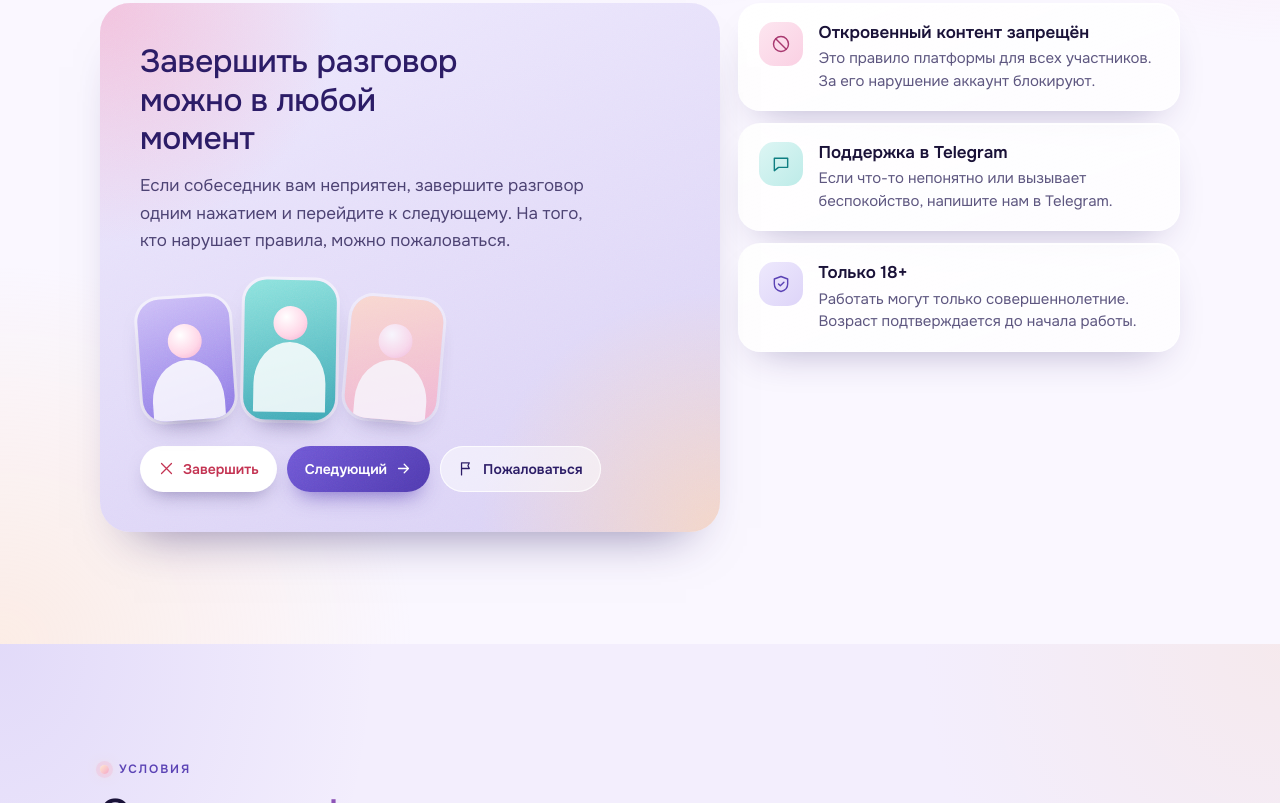
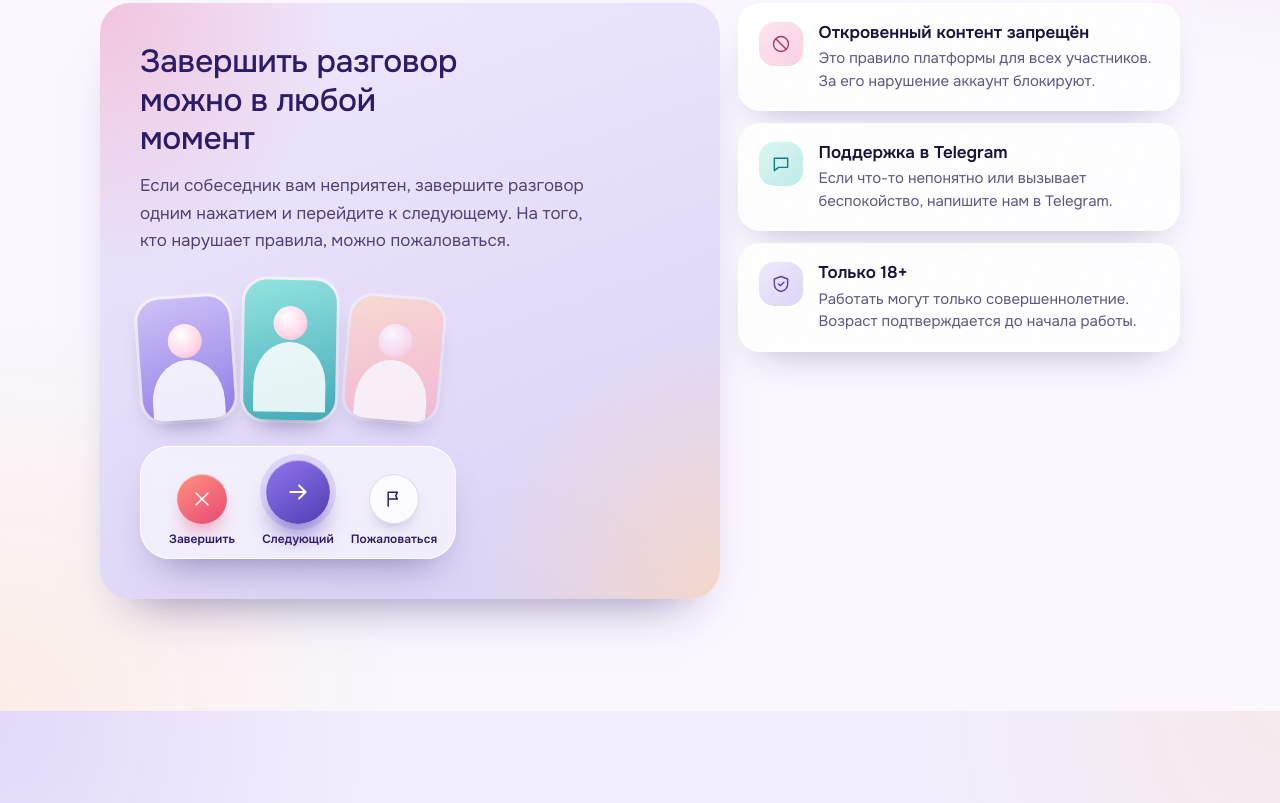
Before and after one commit to drugboydrug/orbiella-site, a plain HTML site: page site/index.full-no-caption.html in a window 1280 px wide. Shown: the part 3238-4041 px from the top of the page. Drawn offline with Linux system fonts and the light colour scheme; a web font is replaced by a local one.

Commit message:
Safety block: video-call style action dock under participant cards

```diff
--- a/site/index.full-no-caption.html
+++ b/site/index.full-no-caption.html
@@ -658,6 +658,24 @@ html.lang-swap main,html.lang-swap footer{animation:langIn .45s var(--ease)}
 @media (max-width:360px){.btn{padding:0 18px;font-size:.9375rem}}
 @media (prefers-reduced-motion:reduce){*,*::before,*::after{animation:none!important;transition:none!important;scroll-behavior:auto!important}.js .rv,.js .start.chain .card,.js .pgrid .ps{opacity:1;transform:none}.js .start .card::after,.js .pgrid .ps::after{transform:none}}
 
+
+/* панель действий под карточками собеседников: как пульт видеозвонка */
+.sf .ui{display:flex;flex-wrap:nowrap;align-items:flex-end;justify-content:center;gap:4px;width:max-content;max-width:100%;padding:14px 16px 12px;border-radius:30px;background:rgba(255,255,255,.58);box-shadow:0 0 0 1px rgba(255,255,255,.85) inset,0 22px 40px -22px rgba(42,27,99,.55);-webkit-backdrop-filter:blur(12px);backdrop-filter:blur(12px)}
+.sf .ui span{display:flex;flex-direction:column;align-items:center;justify-content:flex-start;gap:9px;min-width:92px;height:auto;padding:0;border-radius:0;background:none;box-shadow:none;font:600 .75rem/1.15 var(--f);letter-spacing:.01em;color:var(--sf-ink);text-align:center;white-space:nowrap}
+.sf .ui svg{order:-1;box-sizing:content-box;width:20px;height:20px;padding:15px;margin-top:7px;border-radius:50%}
+.sf .ui .st svg{color:#fff;background:linear-gradient(145deg,#FF8E7C,#E8456F);box-shadow:0 14px 22px -10px rgba(232,69,111,.75),0 1px 0 rgba(255,255,255,.5) inset}
+.sf .ui .nx svg{width:26px;height:26px;padding:19px;margin-top:0;color:#fff;background:linear-gradient(145deg,#8B72F0,#4F3AAE);box-shadow:0 0 0 6px rgba(122,98,224,.18),0 18px 28px -10px rgba(91,67,181,.9),0 1px 0 rgba(255,255,255,.45) inset;animation:uiPress 5s var(--ease) infinite}
+.sf .ui .nx{color:var(--plum-800);font-weight:700}
+.sf .ui .rp svg{color:var(--plum-800);background:rgba(255,255,255,.75);box-shadow:0 0 0 1px rgba(75,35,151,.16) inset,0 10px 18px -12px rgba(42,27,99,.5)}
+html[data-ot="dark"] .sf .ui{background:rgba(255,255,255,.1);box-shadow:0 0 0 1px rgba(255,255,255,.2) inset,0 22px 40px -22px rgba(0,0,0,.7)}
+html[data-ot="dark"] .sf .ui .nx{color:#fff}
+html[data-ot="dark"] .sf .ui span,html[data-ot="dark"] .sf .ui .rp{background:none;box-shadow:none;color:var(--sf-ink)}
+html[data-ot="dark"] .sf .ui .rp svg{color:#F2EEFD;background:rgba(255,255,255,.14);box-shadow:0 0 0 1px rgba(255,255,255,.26) inset}
+/* «Следующий» нажимается, и карточки сдвигаются на шаг */
+@keyframes uiPress{0%,74%,100%{transform:scale(1)}80%{transform:scale(.88)}88%{transform:scale(1.05)}}
+@keyframes qStep{0%,76%{transform:none}84%{transform:translateX(-24px)}92%,100%{transform:none}}
+.sf .queue{animation:qStep 5s var(--ease) infinite}
+@media (max-width:420px){.sf .ui{padding:12px 8px 10px;gap:0}.sf .ui span{min-width:84px}}
 </style>
 </head>
 <body>
--- a/src-full/style.css
+++ b/src-full/style.css
@@ -638,3 +638,20 @@ html.lang-swap main,html.lang-swap footer{animation:langIn .45s var(--ease)}
 @media (max-width:360px){.btn{padding:0 18px;font-size:.9375rem}}
 @media (prefers-reduced-motion:reduce){*,*::before,*::after{animation:none!important;transition:none!important;scroll-behavior:auto!important}.js .rv,.js .start.chain .card,.js .pgrid .ps{opacity:1;transform:none}.js .start .card::after,.js .pgrid .ps::after{transform:none}}
 .nw{white-space:nowrap}
+/* панель действий под карточками собеседников: как пульт видеозвонка */
+.sf .ui{display:flex;flex-wrap:nowrap;align-items:flex-end;justify-content:center;gap:4px;width:max-content;max-width:100%;padding:14px 16px 12px;border-radius:30px;background:rgba(255,255,255,.58);box-shadow:0 0 0 1px rgba(255,255,255,.85) inset,0 22px 40px -22px rgba(42,27,99,.55);-webkit-backdrop-filter:blur(12px);backdrop-filter:blur(12px)}
+.sf .ui span{display:flex;flex-direction:column;align-items:center;justify-content:flex-start;gap:9px;min-width:92px;height:auto;padding:0;border-radius:0;background:none;box-shadow:none;font:600 .75rem/1.15 var(--f);letter-spacing:.01em;color:var(--sf-ink);text-align:center;white-space:nowrap}
+.sf .ui svg{order:-1;box-sizing:content-box;width:20px;height:20px;padding:15px;margin-top:7px;border-radius:50%}
+.sf .ui .st svg{color:#fff;background:linear-gradient(145deg,#FF8E7C,#E8456F);box-shadow:0 14px 22px -10px rgba(232,69,111,.75),0 1px 0 rgba(255,255,255,.5) inset}
+.sf .ui .nx svg{width:26px;height:26px;padding:19px;margin-top:0;color:#fff;background:linear-gradient(145deg,#8B72F0,#4F3AAE);box-shadow:0 0 0 6px rgba(122,98,224,.18),0 18px 28px -10px rgba(91,67,181,.9),0 1px 0 rgba(255,255,255,.45) inset;animation:uiPress 5s var(--ease) infinite}
+.sf .ui .nx{color:var(--plum-800);font-weight:700}
+.sf .ui .rp svg{color:var(--plum-800);background:rgba(255,255,255,.75);box-shadow:0 0 0 1px rgba(75,35,151,.16) inset,0 10px 18px -12px rgba(42,27,99,.5)}
+html[data-ot="dark"] .sf .ui{background:rgba(255,255,255,.1);box-shadow:0 0 0 1px rgba(255,255,255,.2) inset,0 22px 40px -22px rgba(0,0,0,.7)}
+html[data-ot="dark"] .sf .ui .nx{color:#fff}
+html[data-ot="dark"] .sf .ui span,html[data-ot="dark"] .sf .ui .rp{background:none;box-shadow:none;color:var(--sf-ink)}
+html[data-ot="dark"] .sf .ui .rp svg{color:#F2EEFD;background:rgba(255,255,255,.14);box-shadow:0 0 0 1px rgba(255,255,255,.26) inset}
+/* «Следующий» нажимается, и карточки сдвигаются на шаг */
+@keyframes uiPress{0%,74%,100%{transform:scale(1)}80%{transform:scale(.88)}88%{transform:scale(1.05)}}
+@keyframes qStep{0%,76%{transform:none}84%{transform:translateX(-24px)}92%,100%{transform:none}}
+.sf .queue{animation:qStep 5s var(--ease) infinite}
+@media (max-width:420px){.sf .ui{padding:12px 8px 10px;gap:0}.sf .ui span{min-width:84px}}
```
